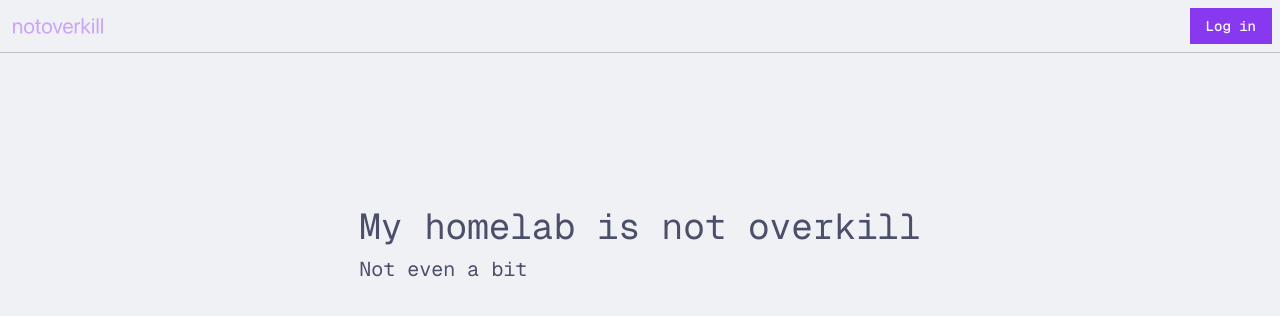
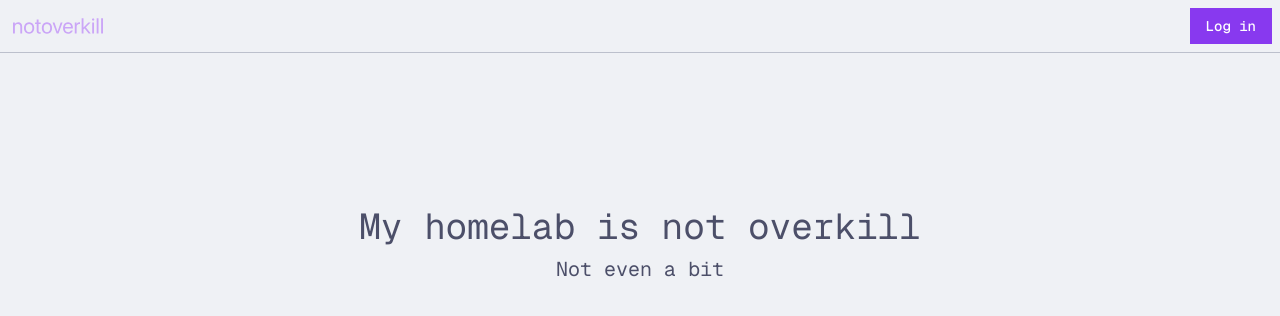
Before and after one commit to Inglan/notoverkill.com, a Next.js app: page / in a window 1280 px wide. Shown: the top 316 px of the page. Built offline with nearby package versions, Linux system fonts and the light colour scheme.

Commit message:
change hero a bit

```diff
--- a/app/page.tsx
+++ b/app/page.tsx
@@ -3,11 +3,9 @@ import Image from "next/image";
 export default function Home() {
   return (
     <>
-      <div className="h-96 flex justify-center items-center flex-col">
-        <div className="flex flex-col gap-2">
-          <h1 className="text-4xl">My homelab is not overkill</h1>
-          <h2 className="text-xl">Not even a bit</h2>
-        </div>
+      <div className="h-96 flex justify-center items-center flex-col gap-2">
+        <h1 className="text-4xl">My homelab is not overkill</h1>
+        <h2 className="text-xl">Not even a bit</h2>
       </div>
     </>
   );
```
